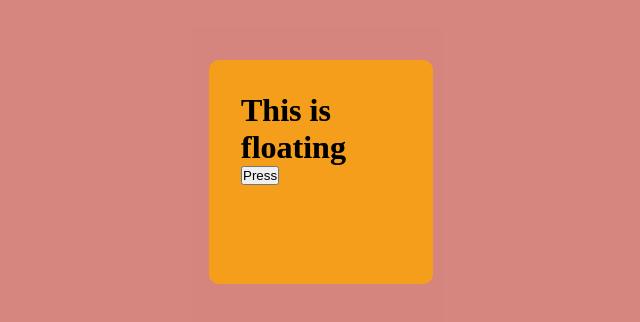
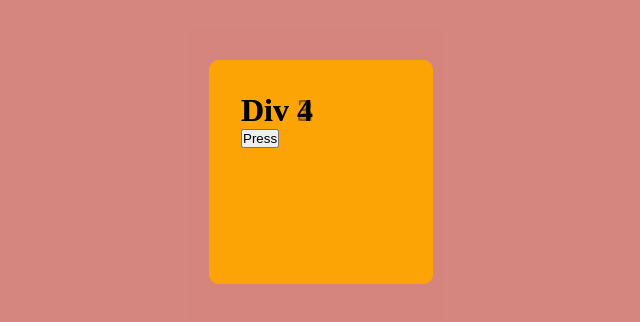
Before and after one commit to TomRgrant/ZoomScroll2, a React (Vite) app: page / in a window 1280 px wide. Shown: the part 228-550 px from the top of the page, without its empty margins (319-959 px from the left). Built offline with nearby package versions, Linux system fonts and the light colour scheme.

Commit message:
Added all 4 divs now moving

```diff
--- a/src/ZoomScroll.css
+++ b/src/ZoomScroll.css
@@ -3,6 +3,10 @@
     --move-y-1: 0;
     --move-x-2: 0;
     --move-y-2: 0;
+    --move-x-3: 0;
+    --move-y-3: 0;
+    --move-x-4: 0;
+    --move-y-4: 0;
   }
 
   .center {
@@ -33,3 +37,17 @@
     left: 50%;
     transform: translate(-50%, -50%) translateX(var(--move-x-2)) translateY(var(--move-y-2));
 }
+
+.move-3 {
+    position: absolute;
+    top: 50%;
+    left: 50%;
+    transform: translate(-50%, -50%) translateX(var(--move-x-3)) translateY(var(--move-y-3));
+}
+
+.move-4 {
+    position: absolute;
+    top: 50%;
+    left: 50%;
+    transform: translate(-50%, -50%) translateX(var(--move-x-4)) translateY(var(--move-y-4));
+}
--- a/src/ZoomScroll.jsx
+++ b/src/ZoomScroll.jsx
@@ -6,14 +6,29 @@ const ZoomScroll = () => {
     // Getting css variables
     let moveX1 = window.getComputedStyle(document.documentElement).getPropertyValue('--move-x-1');
     let moveY1 = window.getComputedStyle(document.documentElement).getPropertyValue('--move-y-1');
+
     let moveX2 = window.getComputedStyle(document.documentElement).getPropertyValue('--move-x-2');
     let moveY2 = window.getComputedStyle(document.documentElement).getPropertyValue('--move-y-2');
 
+    let moveX3 = window.getComputedStyle(document.documentElement).getPropertyValue('--move-x-3');
+    let moveY3 = window.getComputedStyle(document.documentElement).getPropertyValue('--move-y-3');
+
+    let moveX4 = window.getComputedStyle(document.documentElement).getPropertyValue('--move-x-4');
+    let moveY4 = window.getComputedStyle(document.documentElement).getPropertyValue('--move-y-4');
+
     let newMoveX1 = parseInt(moveX1);
     let newMoveY1 = parseInt(moveY1);
+
     let newMoveX2 = parseInt(moveX2);
     let newMoveY2 = parseInt(moveY2);
 
+    let newMoveX3 = parseInt(moveX3);
+    let newMoveY3 = parseInt(moveY3);
+
+    let newMoveX4 = parseInt(moveX4);
+    let newMoveY4 = parseInt(moveY4);
+
+    // Div 1
     if (e.deltaY > 0) {
       newMoveY1 += 20; // Number is for how many pixels to move vertically
       newMoveX1 += 20; // ^ For horizontal
@@ -22,6 +37,7 @@ const ZoomScroll = () => {
       newMoveX1 -= 20;
     }
 
+    // Div 2
     if (e.deltaY > 0) {
         newMoveY2 -= 20;
         newMoveX2 -= 20;
@@ -30,22 +46,55 @@ const ZoomScroll = () => {
         newMoveX2 += 20;
       }
 
+    // Div 3
+    if (e.deltaY > 0) {
+        newMoveY3 += 20;
+        newMoveX3 -= 20;
+      } else {
+        newMoveY3 -= 20;
+        newMoveX3 += 20;
+      }
+
+    // Div 4
+    if (e.deltaY > 0) {
+        newMoveY4 -= 20;
+        newMoveX4 += 20;
+      } else {
+        newMoveY4 += 20;
+        newMoveX4 -= 20;
+      }
+
+
     // Update the CSS variables for both X and Y movements
     document.documentElement.style.setProperty('--move-x-1', `${newMoveX1}px`);
     document.documentElement.style.setProperty('--move-y-1', `${newMoveY1}px`);
     document.documentElement.style.setProperty('--move-x-2', `${newMoveX2}px`);
     document.documentElement.style.setProperty('--move-y-2', `${newMoveY2}px`);
+    document.documentElement.style.setProperty('--move-x-3', `${newMoveX3}px`);
+    document.documentElement.style.setProperty('--move-y-3', `${newMoveY3}px`);
+    document.documentElement.style.setProperty('--move-x-4', `${newMoveX4}px`);
+    document.documentElement.style.setProperty('--move-y-4', `${newMoveY4}px`);
   };
 
   return (
     <div className="scroll-area" onWheel={frog}>
       <div className="center slide move-1">
-        <h1>This is floating</h1>
+        <h1>Div 1</h1>
         <button>Press</button>
       </div>
 
       <div className="center slide move-2">
-        <h1>This is floating</h1>
+        <h1>Div 2</h1>
+        <button>Press</button>
+      </div>
+
+      <div className="center slide move-3">
+        <h1>Div 3</h1>
+        <button>Press</button>
+      </div>
+
+      <div className="center slide move-4">
+        <h1>Div 4</h1>
         <button>Press</button>
       </div>
     </div>
```
Lines whose indentation alone changed are shown as unchanged.
